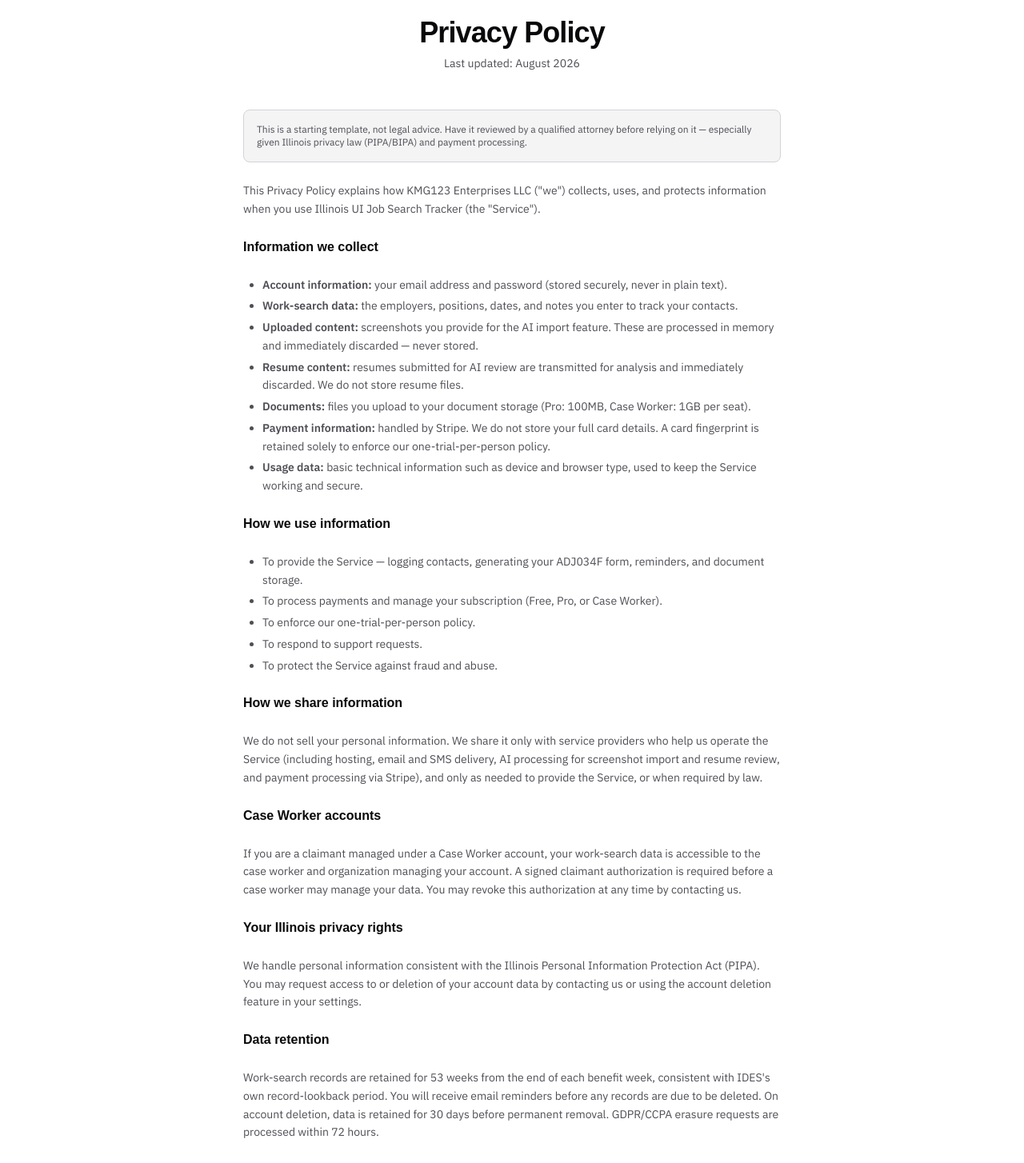
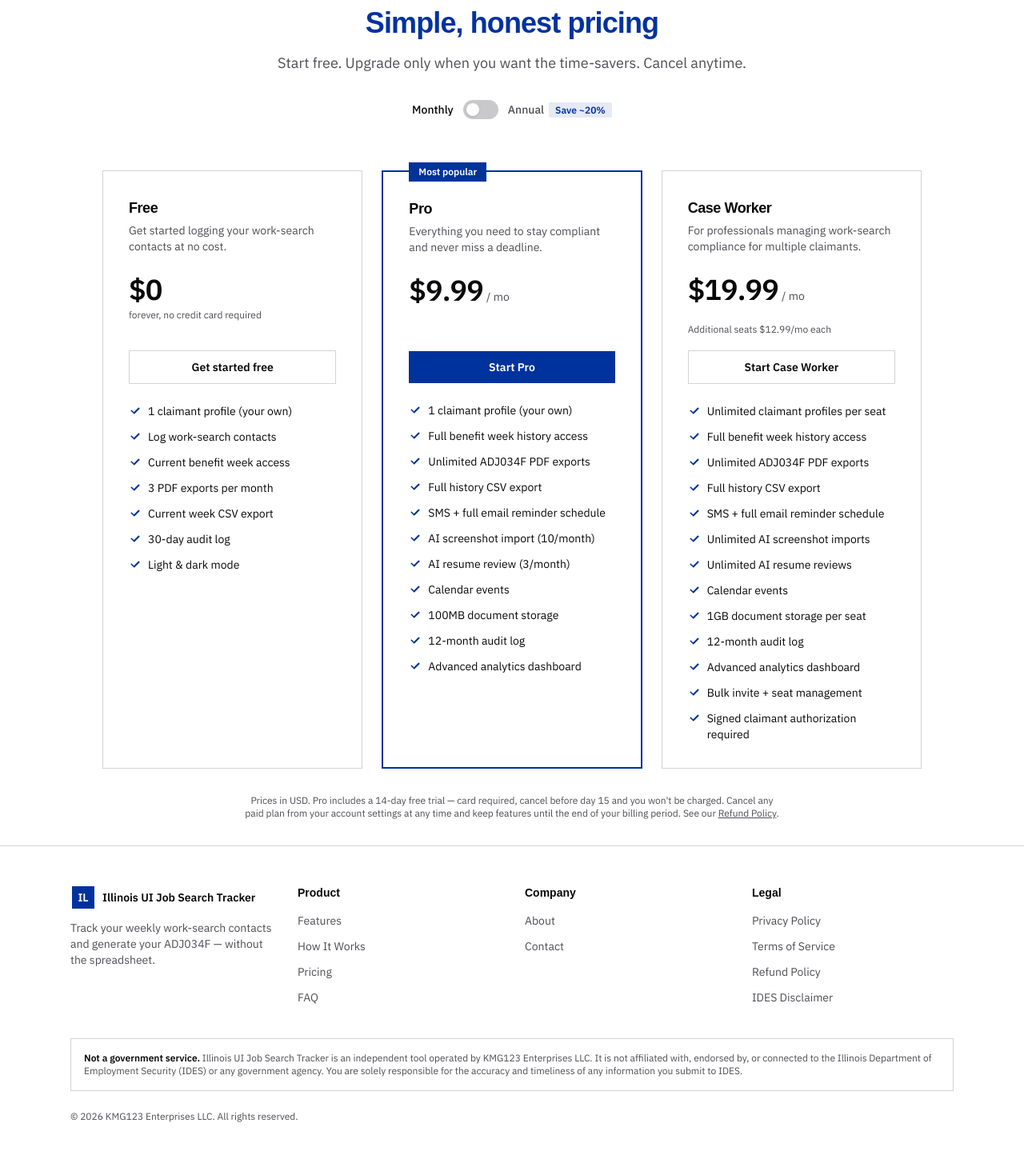
Before and after one commit to cagedbear83/ijt-marketing, a Next.js app: page /privacy in a window 1280 px wide. Shown: the part 120-1574 px from the top of the page at 80% size. Built offline with nearby package versions, Linux system fonts and the light colour scheme; a web font is replaced by a local one.

Commit message:
"Update About, Contact form, Refunds, Disclaimer, nav links"

```diff
--- a/app/page.tsx
+++ b/app/page.tsx
@@ -1,11 +1,5 @@
 import { site } from "@/lib/site";
-import { Section, Eyebrow, Button, Check } from "@/components/ui-bits";
-
-const problems = [
-  "Forgetting how many contacts you've logged this week",
-  "Scrambling to rebuild your list if IDES asks for proof",
-  "Filling out the ADJ034F by hand, field by field",
-];
+import { Section, Button, Check } from "@/components/ui-bits";
 
 const steps = [
   {
@@ -17,8 +11,43 @@
     body: "A clear tracker shows how many contacts you've made against your required number for the week.",
   },
   {
-    title: "Generate your ADJ034F",
-    body: "One click fills the official Illinois work-search record so you're ready if IDES asks.",
+    title: "Generate your work-search log",
+    body: "One click fills the official Illinois work-search record so you're ready when IDES asks.",
+  },
+];
+
+const benefits = [
+  {
+    title: "Built for the ADJ034F",
+    body: "Generates the official Illinois fillable form from the contacts you log — one click, no hand-filling.",
+  },
+  {
+    title: "AI screenshot import",
+    body: "Paste a job listing screenshot and let the app pull out the employer, position, and date for you.",
+  },
+  {
+    title: "AI resume review",
+    body: "Get AI-powered feedback on your resume to strengthen your job search — available on Pro and Case Worker plans.",
+  },
+  {
+    title: "SMS & email reminders",
+    body: "Get nudged before your weekly deadline so nothing slips. Full reminder schedules on paid plans.",
+  },
+  {
+    title: "Calendar events",
+    body: "Log interviews, follow-ups, and deadlines directly in the app to keep your job search organized.",
+  },
+  {
+    title: "Document storage",
+    body: "Store resumes, cover letters, and supporting documents alongside your work-search records. 100MB on Pro, 1GB on Case Worker.",
+  },
+  {
+    title: "Never lose your record",
+    body: "Every contact is saved, searchable, and exportable. You'll receive advance notice before any records are deleted.",
+  },
+  {
+    title: "Case Worker plan",
+    body: "Managing compliance for multiple claimants? The Case Worker plan gives you unlimited claimant profiles, bulk management tools, and seat-based pricing for your team.",
   },
 ];
 
@@ -28,82 +57,76 @@
       {/* Hero */}
       <Section className="pt-20 pb-12 text-center">
         <div className="mx-auto max-w-3xl">
-          <Eyebrow>For Illinois unemployment claimants</Eyebrow>
-          <h1 className="mt-4 text-4xl font-bold tracking-tight sm:text-5xl">
-            Stay on top of your weekly work-search requirement
+          <h1 className="mt-4 text-4xl font-black tracking-tighter text-primary sm:text-5xl font-heading">
+            Stay on top of your weekly{" "}
+            <br className="hidden sm:block" />
+            work-search requirement
           </h1>
           <p className="mx-auto mt-5 max-w-2xl text-lg text-muted-foreground">
             {site.tagline}
           </p>
           <div className="mt-8 flex flex-wrap justify-center gap-3">
-            <Button href="/signup">Get started free</Button>
+            <Button href="https://illinoisjobtracker.app/register">
+              Get started free
+            </Button>
             <Button href="/how-it-works" variant="outline">
               See how it works
             </Button>
           </div>
           <p className="mt-4 text-xs text-muted-foreground">
-            Free to start. No credit card required.
+            Free to start. Pro includes a 14-day free trial — no charge until day 15.
           </p>
         </div>
       </Section>
 
       {/* Problem */}
       <Section className="py-12">
-        <div className="rounded-2xl border border-border bg-muted/30 p-8 sm:p-10">
-          <h2 className="text-2xl font-bold tracking-tight">
+        <div className="border border-border bg-surface p-8 sm:p-10">
+          <h2 className="text-2xl font-bold tracking-tight font-heading">
             The weekly job-search log shouldn&apos;t be the stressful part
           </h2>
-          <p className="mt-3 max-w-2xl text-muted-foreground">
-            Missing or losing your work-search record can put your benefits at
-            risk. Most people track it in their head or a messy spreadsheet.
+          <p className="mt-3 max-w-3xl text-muted-foreground">
+            Missing or losing your work-search record can put your benefits at risk. Most people track it in their head or a messy spreadsheet.
           </p>
-          <ul className="mt-6 grid gap-3 sm:grid-cols-3">
-            {problems.map((p) => (
-              <li
-                key={p}
-                className="rounded-lg border border-border bg-background p-4 text-sm text-muted-foreground"
-              >
-                {p}
-              </li>
-            ))}
-          </ul>
         </div>
       </Section>
 
       {/* How it works */}
       <Section className="py-12">
         <div className="text-center">
-          <Eyebrow>How it works</Eyebrow>
-          <h2 className="mt-3 text-3xl font-bold tracking-tight">
+          <h2 className="text-3xl font-black tracking-tight text-primary font-heading">
             Three steps, done in minutes
           </h2>
         </div>
         <div className="mt-10 grid gap-6 md:grid-cols-3">
           {steps.map((s, i) => (
-            <div key={s.title} className="rounded-xl border border-border p-6">
-              <div className="grid h-9 w-9 place-items-center rounded-full bg-primary text-sm font-bold text-primary-foreground">
+            <div key={s.title} className="border border-border p-6">
+              <div className="grid h-9 w-9 place-items-center bg-primary text-sm font-bold text-primary-foreground">
                 {i + 1}
               </div>
-              <h3 className="mt-4 font-semibold">{s.title}</h3>
+              <h3 className="mt-4 font-semibold font-heading">{s.title}</h3>
               <p className="mt-2 text-sm text-muted-foreground">{s.body}</p>
             </div>
           ))}
         </div>
       </Section>
 
-      {/* Value points */}
+      {/* Benefits — all paid features shown */}
       <Section className="py-12">
+        <div className="text-center mb-10">
+          <h2 className="text-3xl font-black tracking-tight text-primary font-heading">
+            Everything in one place
+          </h2>
+          <p className="mt-3 text-muted-foreground">
+            From logging a single contact to staying compliant all week long.
+          </p>
+        </div>
         <div className="grid gap-6 md:grid-cols-2">
-          {[
-            ["Built for the ADJ034F", "Generates the official Illinois fillable form from the contacts you log."],
-            ["AI screenshot import", "Paste a job listing and let the app pull out the details for you."],
-            ["Never lose your record", "Every contact is saved, searchable, and exportable whenever you need it."],
-            ["Reminders that matter", "Get a nudge before your weekly deadline so nothing slips."],
-          ].map(([title, body]) => (
-            <div key={title} className="flex gap-3 rounded-xl border border-border p-6">
+          {benefits.map(({ title, body }) => (
+            <div key={title} className="flex gap-3 border border-border p-6">
               <Check />
               <div>
-                <h3 className="font-semibold">{title}</h3>
+                <h3 className="font-semibold font-heading">{title}</h3>
                 <p className="mt-1 text-sm text-muted-foreground">{body}</p>
               </div>
             </div>
@@ -111,18 +134,52 @@
         </div>
       </Section>
 
+      {/* Plans snapshot */}
+      <Section className="py-12">
+        <div className="text-center mb-8">
+          <h2 className="text-3xl font-black tracking-tight text-primary font-heading">
+            Pick the plan that fits
+          </h2>
+          <p className="mt-3 text-muted-foreground">
+            Start free. Upgrade to Pro for $9.99/mo or $95.99/yr. Case Worker plans start at $19.99/mo.
+          </p>
+        </div>
+        <div className="flex flex-wrap justify-center gap-4">
+          <div className="border border-border p-6 w-64">
+            <div className="font-black text-lg font-heading">Free</div>
+            <div className="text-3xl font-black mt-2 font-heading">$0</div>
+            <p className="text-xs text-muted-foreground mt-1">forever</p>
+            <p className="text-sm text-muted-foreground mt-3">Log contacts and track your weekly requirement.</p>
+          </div>
+          <div className="border-2 border-primary p-6 w-64">
+            <div className="font-black text-lg font-heading text-primary">Pro</div>
+            <div className="text-3xl font-black mt-2 font-heading">$9.99<span className="text-base font-normal text-muted-foreground">/mo</span></div>
+            <p className="text-xs text-muted-foreground mt-1">or $95.99/yr — 14-day free trial</p>
+            <p className="text-sm text-muted-foreground mt-3">Full history, exports, AI tools, reminders, and more.</p>
+          </div>
+          <div className="border border-border p-6 w-64">
+            <div className="font-black text-lg font-heading">Case Worker</div>
+            <div className="text-3xl font-black mt-2 font-heading">$19.99<span className="text-base font-normal text-muted-foreground">/mo</span></div>
+            <p className="text-xs text-muted-foreground mt-1">first seat · additional seats $12.99/mo</p>
+            <p className="text-sm text-muted-foreground mt-3">Manage unlimited claimants across your team.</p>
+          </div>
+        </div>
+        <div className="mt-8 text-center">
+          <Button href="/pricing">See full pricing</Button>
+        </div>
+      </Section>
+
       {/* CTA */}
       <Section className="py-16">
-        <div className="rounded-2xl bg-primary px-8 py-12 text-center text-primary-foreground">
-          <h2 className="text-3xl font-bold tracking-tight">
+        <div className="bg-primary px-8 py-12 text-center text-primary-foreground">
+          <h2 className="text-3xl font-black tracking-tight font-heading">
             Ready to take the stress out of work-search reporting?
           </h2>
           <p className="mx-auto mt-3 max-w-xl opacity-90">
-            Start free today. Upgrade whenever you want one-click forms and
-            unlimited contacts.
+            Start free today. Pro includes a 14-day free trial — upgrade whenever you're ready.
           </p>
           <div className="mt-6">
-            <Button href="/signup" variant="outline">
+            <Button href="https://illinoisjobtracker.app/register" variant="outline">
               Create your free account
             </Button>
           </div>
--- a/app/privacy/page.tsx
+++ b/app/privacy/page.tsx
@@ -1,92 +1,142 @@
-import { site } from "@/lib/site";
-import { LegalPage } from "@/components/legal";
+"use client";
 
-export const metadata = { title: "Privacy Policy" };
+import Link from "next/link";
+import { useState } from "react";
+import { plans } from "@/lib/site";
+import { Section, Check } from "@/components/ui-bits";
 
-export default function PrivacyPage() {
+export default function PricingPage() {
+  const [annual, setAnnual] = useState(false);
+
   return (
-    <LegalPage title="Privacy Policy" updated="August 2026">
-      <p>
-        This Privacy Policy explains how {site.company} (&quot;we&quot;) collects,
-        uses, and protects information when you use {site.name} (the
-        &quot;Service&quot;).
-      </p>
+    <>
+      <Section className="pt-16 pb-8">
+        {/* Title — no eyebrow, primary blue, Chivo heading */}
+        <div className="mx-auto max-w-3xl text-center">
+          <h1 className="text-3xl font-black tracking-tight text-primary sm:text-4xl font-heading">
+            Simple, honest pricing
+          </h1>
+          <p className="mt-4 text-lg text-muted-foreground">
+            Start free. Upgrade only when you want the time-savers. Cancel anytime.
+          </p>
+        </div>
 
-      <h2>Information we collect</h2>
-      <ul>
-        <li><strong>Account information:</strong> your email address and password (stored securely, never in plain text).</li>
-        <li><strong>Work-search data:</strong> the employers, positions, dates, and notes you enter to track your contacts.</li>
-        <li><strong>Uploaded content:</strong> screenshots you provide for the AI import feature. These are processed in memory and immediately discarded — never stored.</li>
-        <li><strong>Resume content:</strong> resumes submitted for AI review are transmitted for analysis and immediately discarded. We do not store resume files.</li>
-        <li><strong>Documents:</strong> files you upload to your document storage (Pro: 100MB, Case Worker: 1GB per seat).</li>
-        <li><strong>Payment information:</strong> handled by Stripe. We do not store your full card details. A card fingerprint is retained solely to enforce our one-trial-per-person policy.</li>
-        <li><strong>Usage data:</strong> basic technical information such as device and browser type, used to keep the Service working and secure.</li>
-      </ul>
+        {/* Monthly / Annual toggle */}
+        <div className="mt-8 flex items-center justify-center gap-3">
+          <span className={`text-sm font-medium ${!annual ? "text-foreground" : "text-muted-foreground"}`}>
+            Monthly
+          </span>
+          <button
+            onClick={() => setAnnual((v) => !v)}
+            className={`relative inline-flex h-6 w-11 items-center rounded-full transition-colors focus:outline-none ${
+              annual ? "bg-primary" : "bg-muted-foreground/30"
+            }`}
+            aria-label="Toggle annual billing"
+          >
+            <span
+              className={`inline-block h-4 w-4 transform rounded-full bg-white shadow transition-transform ${
+                annual ? "translate-x-6" : "translate-x-1"
+              }`}
+            />
+          </button>
+          <span className={`text-sm font-medium ${annual ? "text-foreground" : "text-muted-foreground"}`}>
+            Annual
+            <span className="ml-1.5 rounded-sm bg-primary/10 px-2 py-0.5 text-xs font-semibold text-primary">
+              Save ~20%
+            </span>
+          </span>
+        </div>
+      </Section>
 
-      <h2>How we use information</h2>
-      <ul>
-        <li>To provide the Service — logging contacts, generating your ADJ034F form, reminders, and document storage.</li>
-        <li>To process payments and manage your subscription (Free, Pro, or Case Worker).</li>
-        <li>To enforce our one-trial-per-person policy.</li>
-        <li>To respond to support requests.</li>
-        <li>To protect the Service against fraud and abuse.</li>
-      </ul>
+      <Section className="py-8">
+        <div className="mx-auto grid max-w-5xl gap-6 md:grid-cols-3">
+          {plans.map((plan) => (
+            <div
+              key={plan.id}
+              className={`relative flex flex-col border p-8 ${
+                plan.featured
+                  ? "border-primary border-2"
+                  : "border-border"
+              }`}
+            >
+              {plan.featured && (
+                <span className="absolute -top-3 left-8 bg-primary px-3 py-1 text-xs font-semibold text-primary-foreground">
+                  Most popular
+                </span>
+              )}
 
-      <h2>How we share information</h2>
-      <p>
-        We do not sell your personal information. We share it only with service
-        providers who help us operate the Service (including hosting, email and SMS
-        delivery, AI processing for screenshot import and resume review, and payment
-        processing via Stripe), and only as needed to provide the Service, or when
-        required by law.
-      </p>
+              {/* Plan name + blurb — fixed height so prices align */}
+              <div className="min-h-[4rem]">
+                <h2 className="text-lg font-black tracking-tight font-heading">
+                  {plan.name}
+                </h2>
+                <p className="mt-1 text-sm text-muted-foreground">{plan.blurb}</p>
+              </div>
 
-      <h2>Case Worker accounts</h2>
-      <p>
-        If you are a claimant managed under a Case Worker account, your work-search
-        data is accessible to the case worker and organization managing your account.
-        A signed claimant authorization is required before a case worker may manage
-        your data. You may revoke this authorization at any time by contacting us.
-      </p>
+              {/* Price block — fixed height so all three align */}
+              <div className="mt-6 h-20">
+                <div className="flex items-baseline gap-1">
+                  <span className="text-4xl font-black tracking-tight font-heading text-foreground">
+                    {annual ? plan.annualMonthly : plan.monthlyPrice}
+                  </span>
+                  {plan.id !== "free" && (
+                    <span className="text-sm text-muted-foreground">/ mo</span>
+                  )}
+                </div>
 
-      <h2>Your Illinois privacy rights</h2>
-      <p>
-        We handle personal information consistent with the Illinois Personal
-        Information Protection Act (PIPA). You may request access to or deletion of
-        your account data by contacting us or using the account deletion feature in
-        your settings.
-      </p>
+                {/* Subtitle line — always present, keeps button aligned */}
+                <p className="mt-1 text-xs text-muted-foreground min-h-[1rem]">
+                  {plan.id === "free" && "forever, no credit card required"}
+                  {plan.id !== "free" && annual && `Billed as ${plan.annualPrice}/year`}
+                  {plan.id !== "free" && !annual && "\u00A0"}
+                </p>
 
-      <h2>Data retention</h2>
-      <p>
-        Work-search records are retained for 53 weeks from the end of each benefit
-        week, consistent with IDES&apos;s own record-lookback period. You will receive
-        email reminders before any records are due to be deleted. On account deletion,
-        data is retained for 30 days before permanent removal. GDPR/CCPA erasure
-        requests are processed within 72 hours.
-      </p>
+                {/* Additional seats note for Case Worker */}
+                <p className="mt-0.5 text-xs text-muted-foreground min-h-[1rem]">
+                  {plan.id === "caseworker"
+                    ? annual
+                      ? "Additional seats $129.99/yr each"
+                      : "Additional seats $12.99/mo each"
+                    : "\u00A0"}
+                </p>
+              </div>
 
-      <h2>Security</h2>
-      <p>
-        We use industry-standard safeguards including encrypted connections, secure
-        password storage, single-session enforcement, and account-protection measures.
-        No system is perfectly secure, but we work to protect your information.
-      </p>
+              {/* CTA button — sits at same vertical position across all cards */}
+              <Link
+                href={plan.ctaHref}
+                className={`mt-4 block px-4 py-2.5 text-center text-sm font-semibold transition-colors ${
+                  plan.featured
+                    ? "bg-primary text-primary-foreground hover:bg-primary-hover"
+                    : "border border-border text-foreground hover:bg-surface"
+                }`}
+              >
+                {plan.cta}
+              </Link>
 
-      <h2>Children</h2>
-      <p>The Service is not directed to anyone under 18, and we do not knowingly collect their information.</p>
+              {/* Feature list */}
+              <ul className="mt-6 flex-1 space-y-3">
+                {plan.features.map((f) => (
+                  <li key={f} className="flex gap-2 text-sm">
+                    <Check />
+                    <span>{f}</span>
+                  </li>
+                ))}
+              </ul>
+            </div>
+          ))}
+        </div>
 
-      <h2>Changes</h2>
-      <p>We may update this policy and will change the date above when we do.</p>
-
-      <h2>Contact</h2>
-      <p>
-        Questions? Email{" "}
-        <a href={`mailto:${site.supportEmail}`} className="text-foreground underline">
-          {site.supportEmail}
-        </a>
-        .
-      </p>
-    </LegalPage>
+        <p className="mx-auto mt-8 max-w-2xl text-center text-xs text-muted-foreground">
+          Prices in USD. Pro includes a 14-day free trial — card required, cancel
+          before day 15 and you won't be charged. Cancel any paid plan from your
+          account settings at any time and keep features until the end of your
+          billing period. See our{" "}
+          <Link href="/refunds" className="underline hover:text-foreground">
+            Refund Policy
+          </Link>
+          .
+        </p>
+      </Section>
+    </>
   );
 }
```
